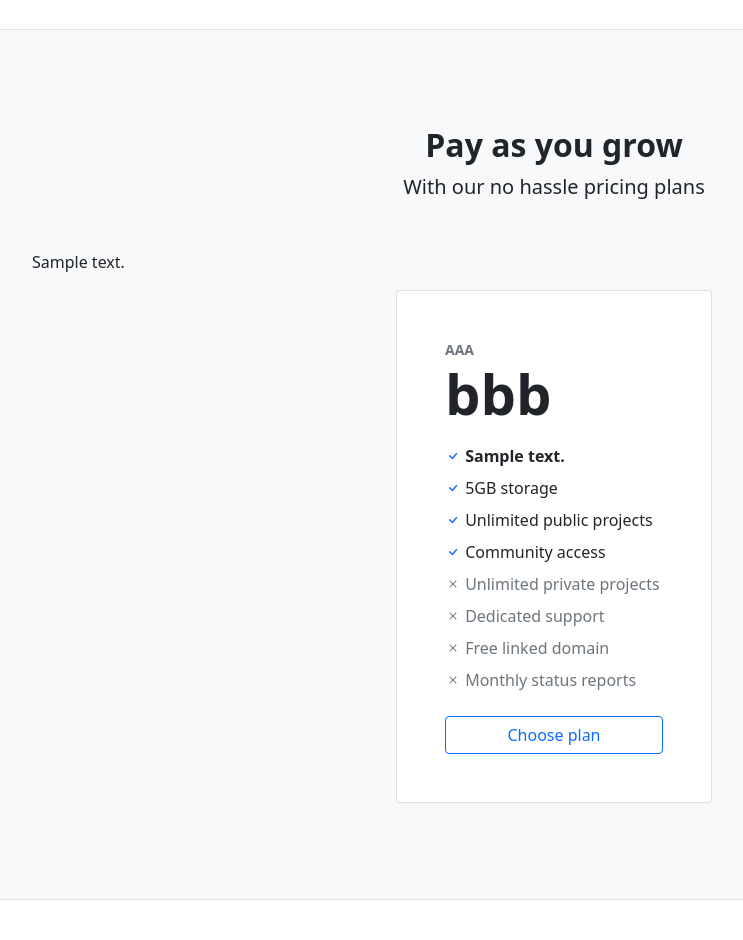
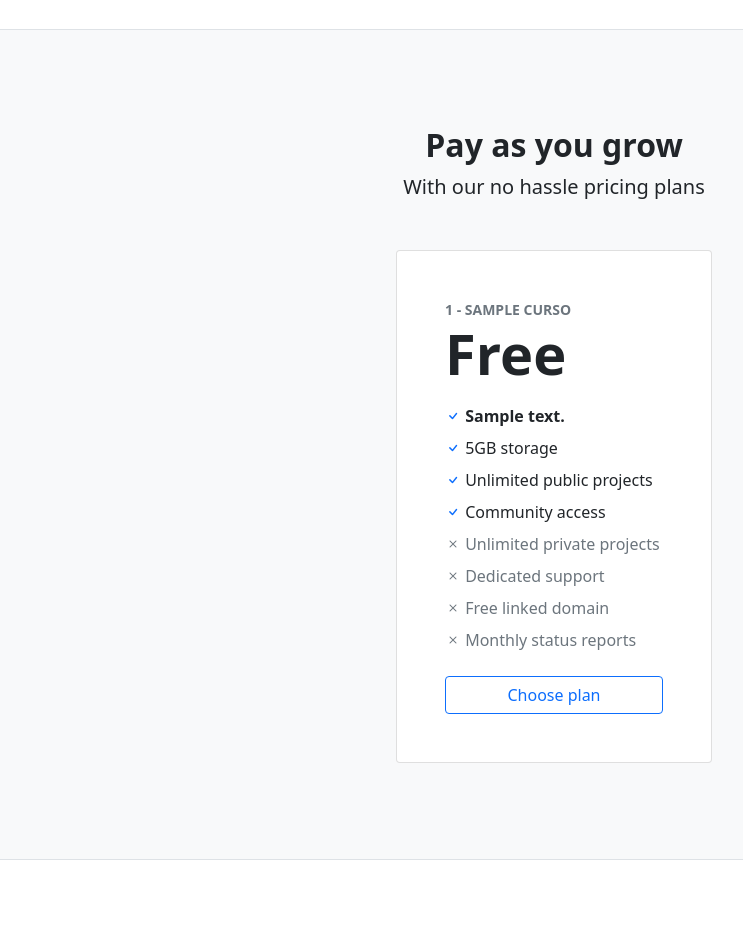
Before and after one commit to borgesbsb/registration_users, a Django app: template django_templates/app/templates/index.html in a window 1280 px wide. Shown: the part 817-1757 px from the top of the page, without its empty margins (86-829 px from the left). Run offline with Django 3.2, Linux system fonts and the light colour scheme; the template is opened without the code that fills it: most values are stand-ins (such as "Sample title", 1, 10 or a date in 2020); some libraries are stand-ins or nearby versions.

Commit message:
add: conditionals

```diff
--- a/django_templates/app/templates/index.html
+++ b/django_templates/app/templates/index.html
@@ -93,18 +93,21 @@
                     <h2 class="fw-bolder">Pay as you grow</h2>
                     <p class="lead mb-0">With our no hassle pricing plans</p>
                 </div>
-                {% for curso in cursos_home %}
-                <p> {{ curso.descricao }} </p>
-               {% endfor %}
+
+
                 <div class="row gx-5 justify-content-center">
                     <!-- Pricing card free-->
-
+                    {% for curso_id, curso in cursos_home.items %}
                     <div class="col-lg-6 col-xl-4">
                         <div class="card mb-5 mb-xl-0">
                             <div class="card-body p-5">
-                                <div class="small text-uppercase fw-bold text-muted">aaa</div>
+                                {% ifequal curso.titulo "Django Fundamentos" %}
+                                    <h2>{{curso.titulo}} </h2>
+                                {% else %}
+                                    <div class="small text-uppercase fw-bold text-muted">{{ curso_id }} - {{curso.titulo}}</div>
+                                {% endifequal %}
                                 <div class="mb-3">
-                                    <span class="display-4 fw-bold">bbb</span>
+                                    <span class="display-4 fw-bold">Free</span>
                                     <span class="text-muted"></span>
                                 </div>
                                 <ul class="list-unstyled mb-4">
@@ -145,7 +148,9 @@
                             </div>
                         </div>
                     </div>
-
+                    {% empty %}
+                    <h3>Novos Cursos Serão Lançados</h3>
+                    {% endfor %}
                     <!-- Pricing card pro-->
 
                 </div>
```
